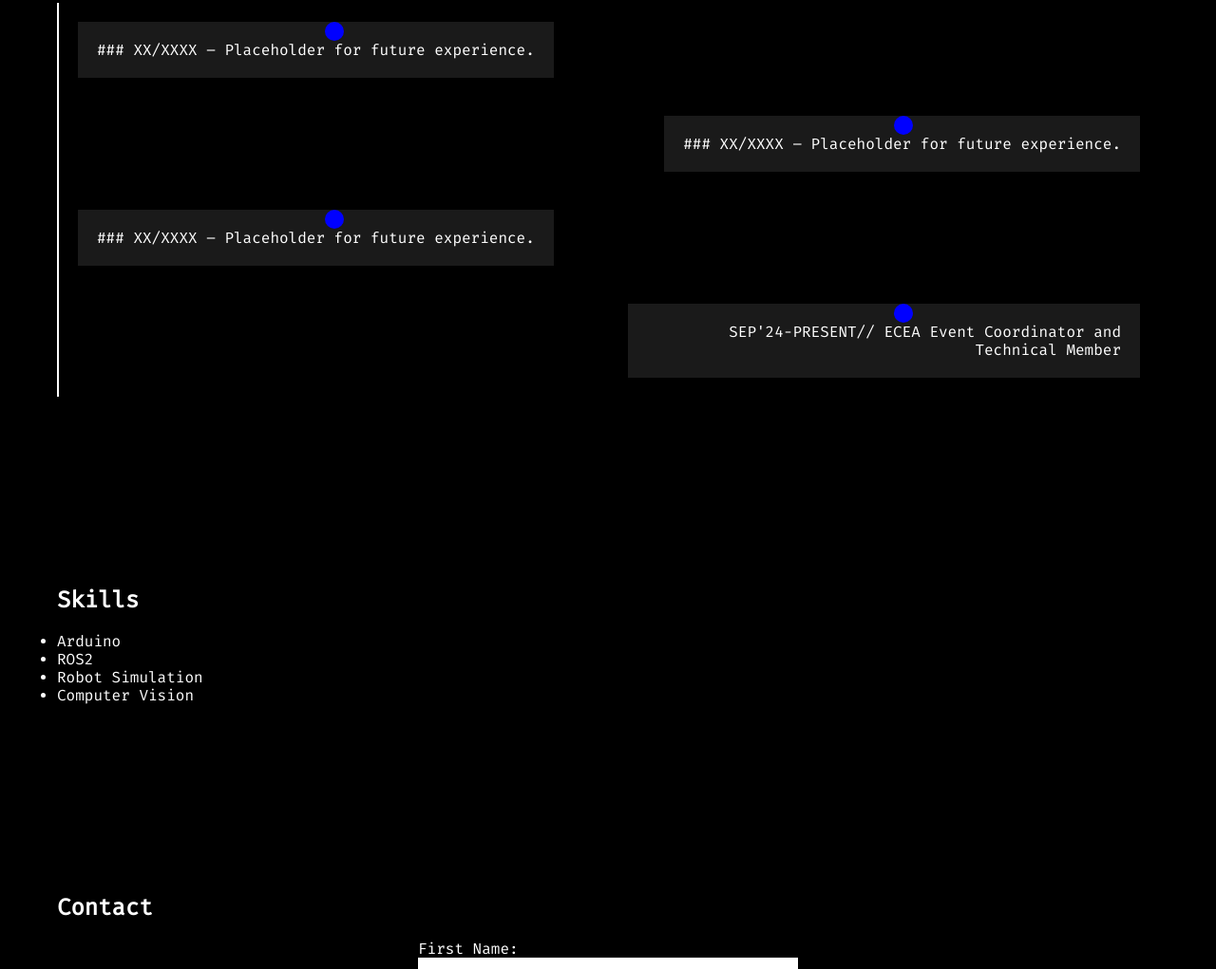
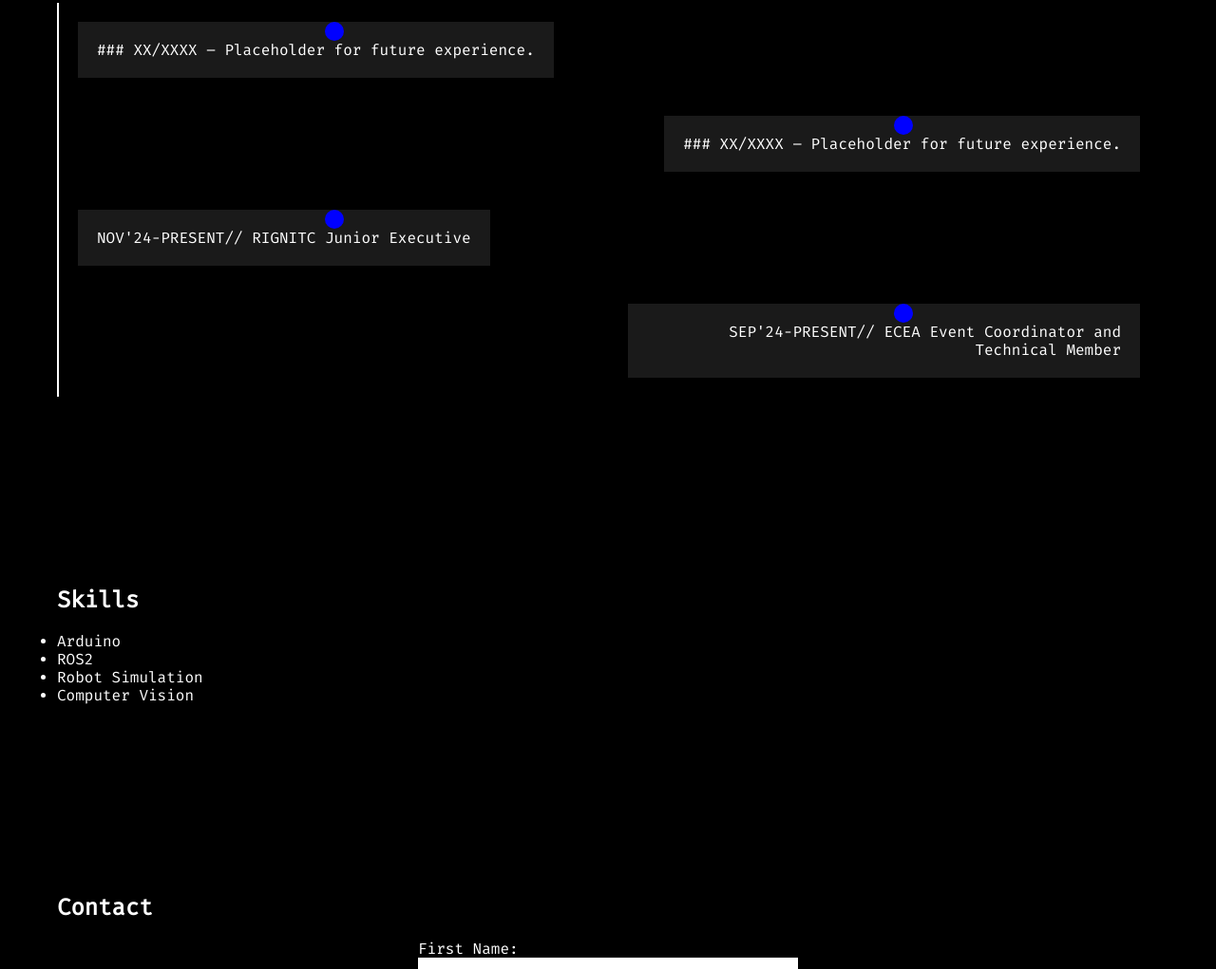
Before and after one commit to Mummanajagadeesh/P3R50N4L-P0R7F0L10, a plain HTML site: page index.html in a window 1280 px wide. Shown: the part 1800-2821 px from the top of the page at 95% size. Drawn offline with Linux system fonts and the light colour scheme.

Commit message:
Update index.html

```diff
--- a/index.html
+++ b/index.html
@@ -389,7 +389,7 @@
                     <p>### XX/XXXX – Placeholder for future experience.</p>
                 </div>
                 <div class="timeline-block left">
-                    <p>### XX/XXXX – Placeholder for future experience.</p>
+                    <p>NOV'24-PRESENT// RIGNITC Junior Executive</p>
                 </div>
                 <div class="timeline-block right">
                     <p>SEP'24-PRESENT// ECEA Event Coordinator and Technical Member</p>
```
